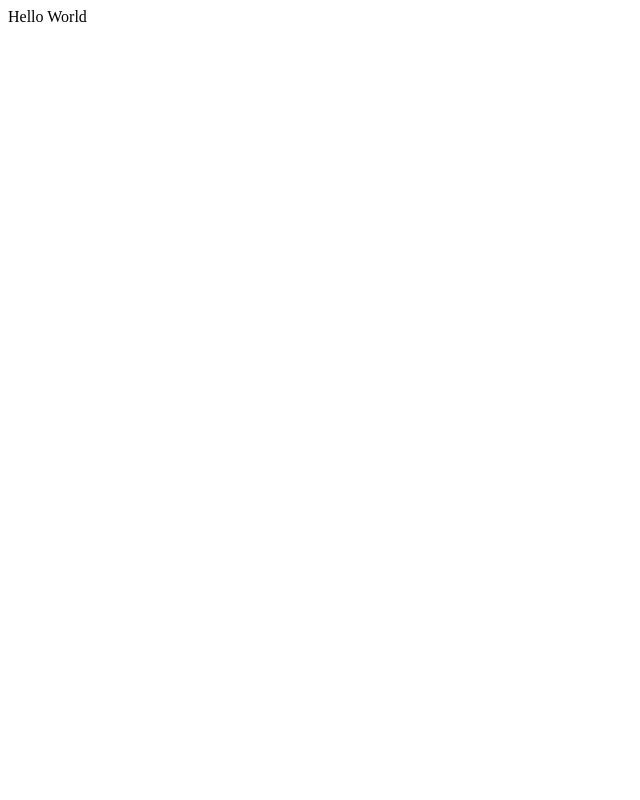
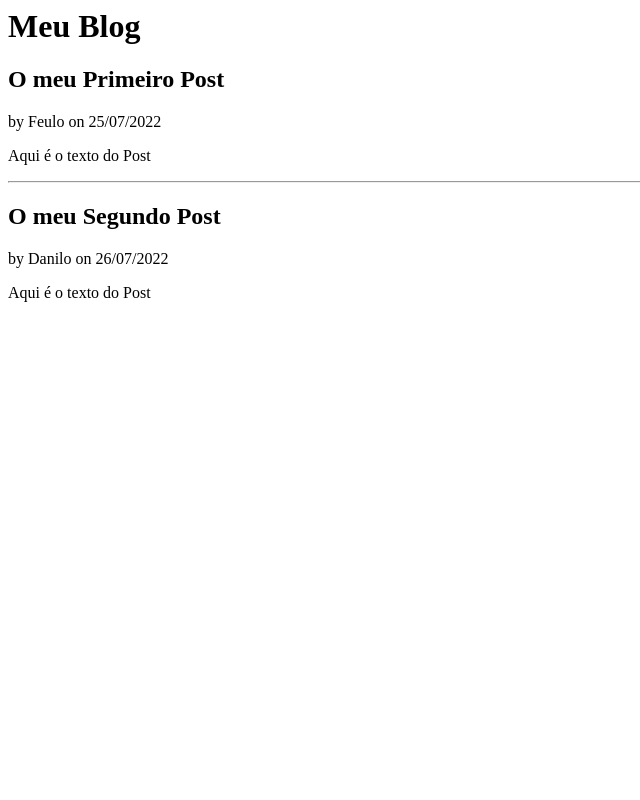
Before and after one commit to DavidFrancoR/blog, a Flask app: page / in a window 1280 px wide. Before the commit the part shown is almost empty. Shown: the whole page, without its empty margins (0-640 px from the left). Run offline with Flask 2, Linux system fonts and the light colour scheme.

Commit message:
Creamos o template

```diff
--- a/app.py
+++ b/app.py
@@ -1,12 +1,32 @@
+from flask import Flask, render_template
+from datetime import datetime
 
-from flask import Flask, render_template
 app = Flask("hello")
 
+posts = [
+    {
+        "title": "O meu Primeiro Post",
+        "body": "Aqui é o texto do Post",
+        "author": "Feulo",
+        "created": datetime(2022,7,25)
+    },
+    {
+        "title": "O meu Segundo Post",
+        "body": "Aqui é o texto do Post",
+        "author": "Danilo",
+        "created": datetime(2022,7,26)
+    },
+]
+
 @app.route("/")
-@app.route("/hello")
-def hello():
-    return "Hello World"
+def index():
+    return render_template("index.html", posts=posts)
 
-@app.route("/meucontato")
-def meuContato():
-    return render_template('index.html')
+#codigo de prueba nterior
+#@app.route("/hello")
+#def hello():
+#    return "Hello World"
+
+#@app.route("/meucontato")
+#def meuContato():
+#    return render_template('index.html')
--- a/templates/index.html
+++ b/templates/index.html
@@ -1,15 +1,27 @@
 <html>
     <head>
-        <title> Contactos </title>
+        <title> Meu Blog </title>
     </head>
     <body>
-        <a href="https://www.w3schools.com/html/html_links.asp">Issoé um link</a>
-        <h1>David Franco</h1>
-        <h2>david@mail.com</h2>
-        <h3>tel. 6677857575</h3>
-        <ol>
-            <li>item 1</li>
-            <li>item 2</li>
-        </ol>
+        <h1> Meu Blog </h1>
+
+        {% for post in posts %}
+            <article class="post">
+                <header>
+                    <div>
+                        <h1>{{ post.title }}</h1>
+                        <div class="about">
+                            by {{ post.author }} on {{ post.created.strftime('%d/%m/%Y') }}
+                        </div>
+                    </div>
+                </header>
+                <p class="body"> {{post.body}} </p>
+            </article>
+            {% if not loop.last %}
+                <hr>
+            {% endif %}
+        {% endfor %}
+
+
     </body>
 </html>
```
Also changed, not shown: templates/indexant.html (added, +15 -0 lines), 1 other file.
